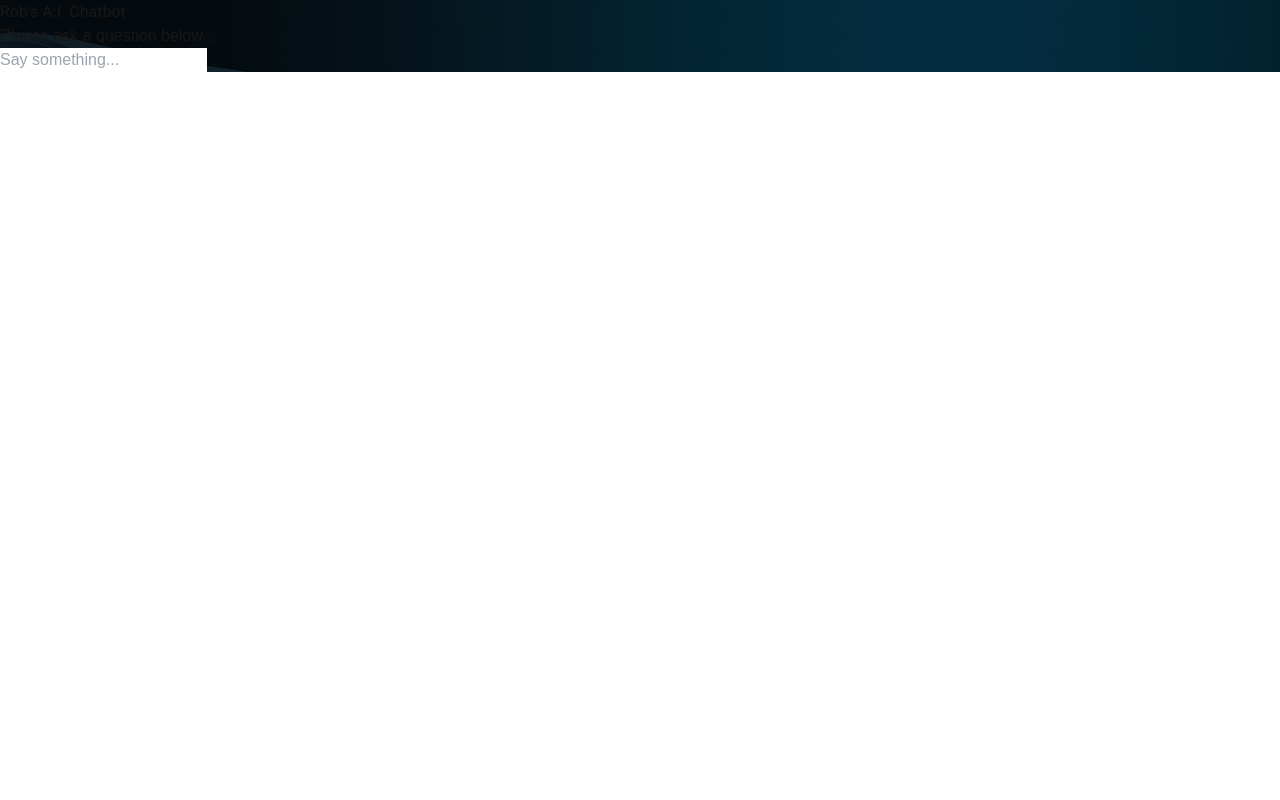
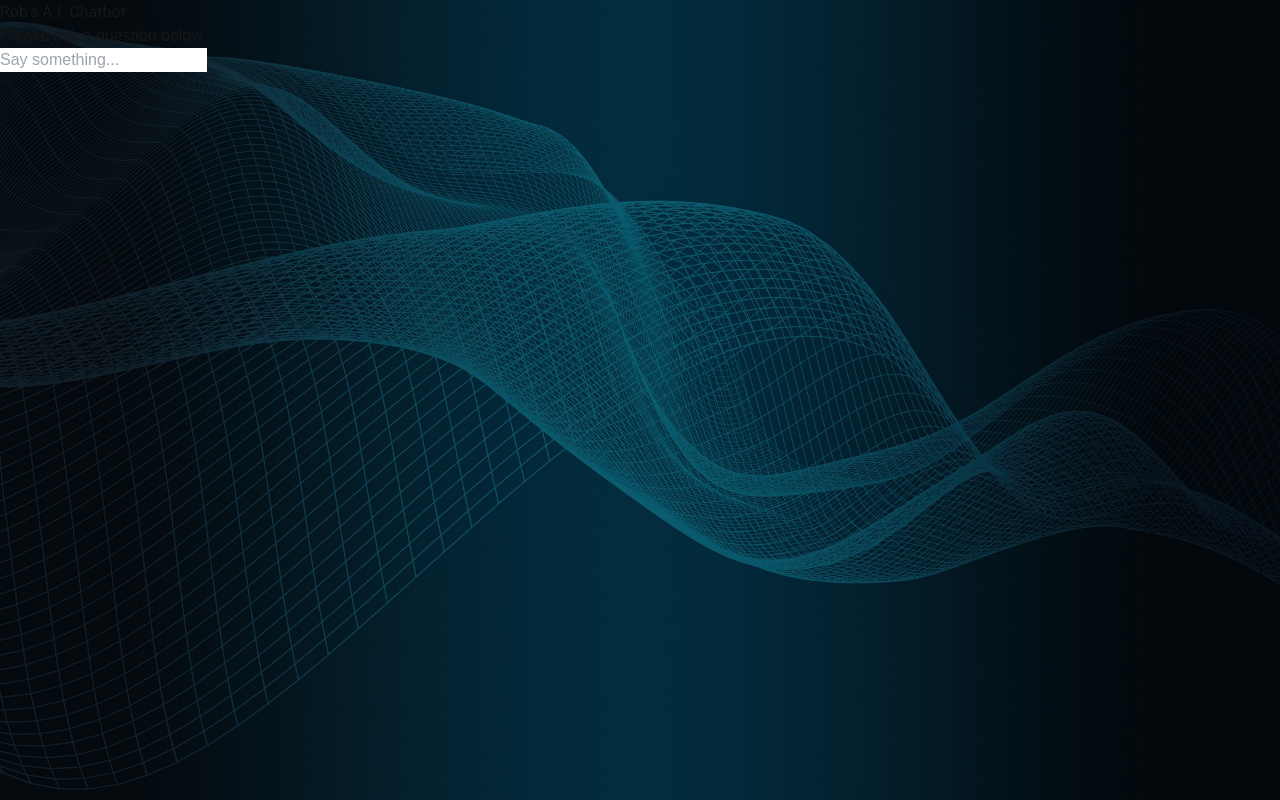
Before and after one commit to rob-schlenker/ai-chatbot, a Next.js app: page / in a window 1280 px wide. Built offline with nearby package versions, Linux system fonts and the light colour scheme.

Commit message:
enhance chat component background styling for improved visual presentation

```diff
--- a/src/app/page.tsx
+++ b/src/app/page.tsx
@@ -25,7 +25,16 @@ export default function Chat() {
   })
 
   return (
-    <div className="flex flex-col w-full h-screen max-h-dvh" style={{ backgroundImage: "url(/digital-6228020_1920.jpg)" }}>
+    <div
+      className="flex flex-col w-full h-screen max-h-dvh"
+      style={{
+        backgroundImage: 'url(/digital-6228020_1920.jpg)',
+        backgroundSize: 'cover',
+        backgroundRepeat: 'no-repeat',
+        backgroundPosition: 'center',
+        minHeight: '100vh',
+      }}
+    >
       <div className=" text-center text-4xl my-12 max-w-3xl mx-auto p-4">
         <h1 className={roboto.className}>Rob's A.I. Chatbot</h1>
       </div>
```
